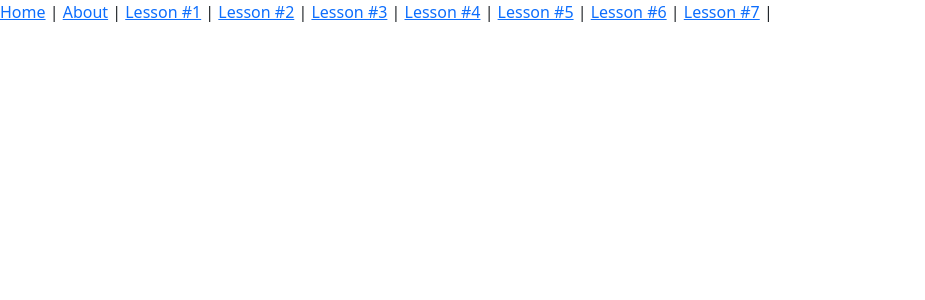
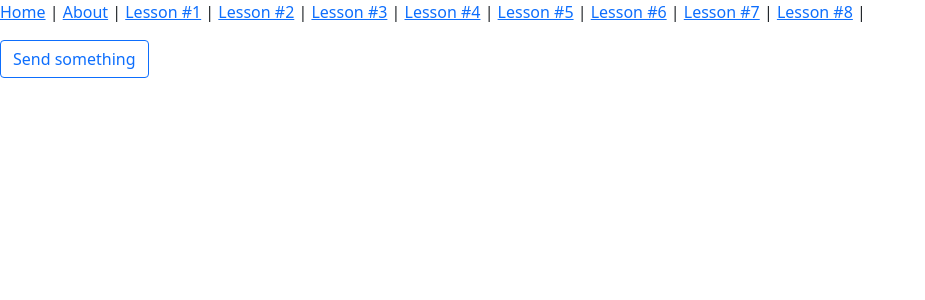
Before and after one commit to salokh1dd1n/vue-practice, a Vue app: page /lesson8 in a window 1280 px wide. Shown: the top 300 px of the page, without its empty margins (0-925 px from the left). Built offline with nearby package versions, Linux system fonts and the light colour scheme.

Commit message:
feat: Added Lesson8 route and configured

```diff
--- a/src/App.vue
+++ b/src/App.vue
@@ -9,6 +9,7 @@
     <router-link to="/lesson5">Lesson #5</router-link> |
     <router-link to="/lesson6">Lesson #6</router-link> |
     <router-link to="/lesson7">Lesson #7</router-link> |
+    <router-link to="/lesson8">Lesson #8</router-link> |
   </div>
   <router-view />
 </template>
--- a/src/components/lesson8/Modal.vue
+++ b/src/components/lesson8/Modal.vue
@@ -16,10 +16,6 @@
         </div>
         <div class="modal-footer">
           <slot name="footer">
-            <custom-component>
-              <template v-slot:name> Salohiddin</template>
-              <template v-slot:author> Salohiddin</template>
-            </custom-component>
             <button type="button" class="btn btn-secondary" @click="closeModal">
               Close
             </button>
@@ -38,7 +34,7 @@
 </template>
 
 <script>
-import scrollHandler from "../../mixins/scrollHandler";
+import scrollHandler from "../../mixins/lesson9-most-useless/scrollHandler";
 
 export default {
   name: "Modal",
--- a/src/router/index.js
+++ b/src/router/index.js
@@ -8,6 +8,7 @@ import Lesson4 from "../views/Lesson4";
 import Lesson5 from "../views/Lesson5";
 import Lesson6 from "../views/Lesson6";
 import Lesson7 from "../views/Lesson7";
+import Lesson8 from "../views/Lesson8";
 
 const routes = [
   {
@@ -60,6 +61,11 @@ const routes = [
     name: "Lesson7",
     component: Lesson7,
   },
+  {
+    path: "/lesson8",
+    name: "Lesson8",
+    component: Lesson8,
+  },
 ];
 
 const router = createRouter({
--- /dev/null
+++ b/src/views/Lesson8.vue
@@ -0,0 +1,15 @@
+<template>
+  <div class="mt-3">
+    <UserPage />
+  </div>
+</template>
+
+<script>
+import UserPage from "../components/lesson8/UserPage";
+export default {
+  name: "Lesson8",
+  components: { UserPage },
+};
+</script>
+
+<style scoped></style>
```
